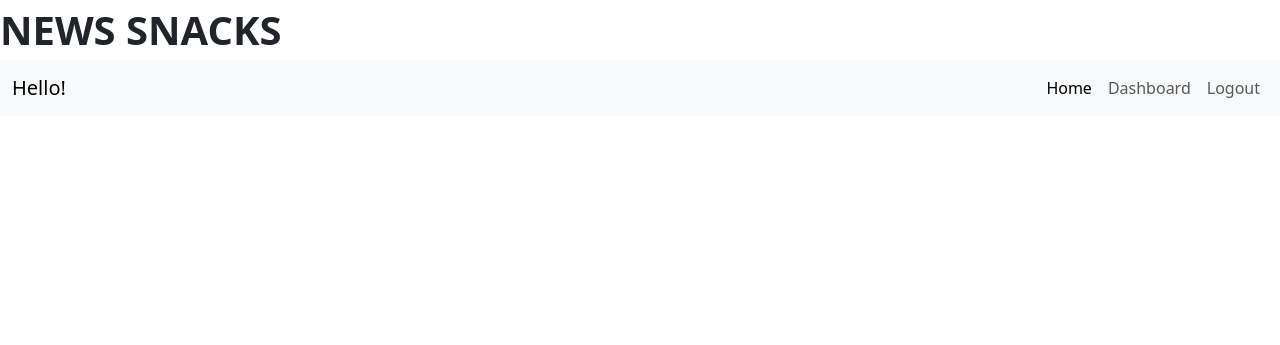
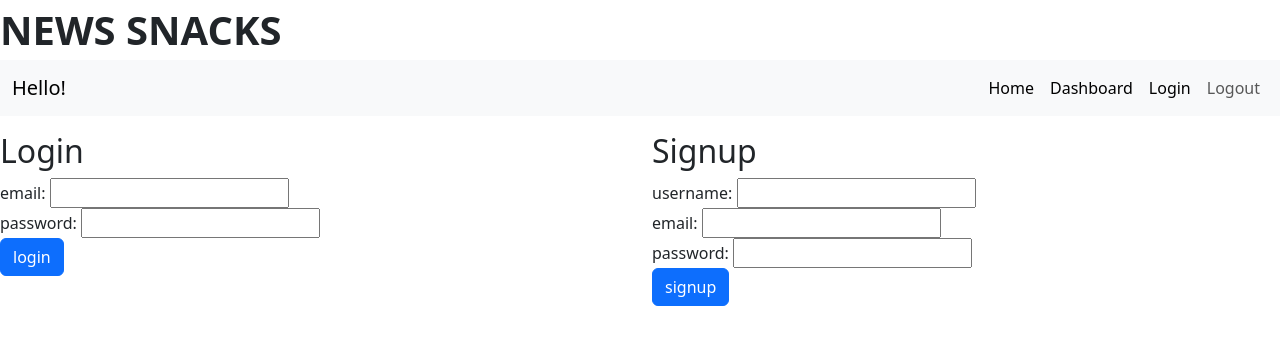
Before and after one commit to JeanSuw/news-snacks, a Node project: template views/login.handlebars in a window 1280 px wide. Shown: the top 345 px of the page. Run offline with Node 20 templates, Linux system fonts and the light colour scheme; the template is opened without the code that fills it: most values are stand-ins (such as "Sample title", 1, 10 or a date in 2020); some libraries are stand-ins or nearby versions.

Commit message:
Debugging main handlebars

```diff
--- a/controllers/api/userRoutes.js
+++ b/controllers/api/userRoutes.js
@@ -39,7 +39,7 @@ router.post('/', async (req, res) =>{
         req.session.save(() => {
             req.session.userID = userData.id;
             req.session.username = userData.username,
-            req.session.logged_in = true;
+            req.session.loggedIn = true;
             res.status(200).json(userData);
         });
     }catch (err){
@@ -63,7 +63,7 @@ router.post('/login', async (req, res) => {
         }
         req.session.save(() => {
             req.session.userID = userData.id;
-            req.session.logged_in = true;
+            req.session.loggedIn = true;
             res.json("log in success!");
         });
     } catch (err){
@@ -74,7 +74,7 @@ router.post('/login', async (req, res) => {
 
 // include log out
 router.post('/logout', (req, res) => {
-    if (req.session.logged_in) {
+    if (req.session.loggedIn) {
         req.session.destroy(() => {
         res.status(204).end();
     });
--- a/views/layout/main.handlebars
+++ b/views/layouts/main.handlebars
@@ -16,17 +16,30 @@
                 <a class="navbar-brand" href="/">Hello! </a>
                 <ul class="navbar-nav">
                     <li class="nav-item">
-                        <a class="nav-link active" aria-current="page" href="/login">Home</a>
+                        <a class="nav-link active" aria-current="page" href="/">Home</a>
+                    </li>
+                    {{!-- {{#if loggedIn}} --}}
+                    <li class="nav-item">
+                        <a class="nav-link active" href="/dashboard">Dashboard</a>
+
                     </li>
                     <li class="nav-item">
-                        <a class="nav-link" href="/">Dashboard</a>
+                        <a class="nav-link active" href="/login">Login</a>
                     </li>
                     <li class="nav-item">
                         <a class="nav-link" href="/">Logout</a>
                     </li>
+                    {{!-- {{else}}
+                        <p>You just logged out </p>
+                    {{/if}} --}}
                 </ul>
             </div>
         </nav>
+        <main class = "mt-3">
+            {{!-- The homepage will start off with login and sign up forms --}}
+            {{{ body }}}
+
+        </main>
 
         <script src="https://cdn.jsdelivr.net/npm/bootstrap@5.3.0-alpha3/dist/js/bootstrap.bundle.min.js" integrity="sha384-ENjdO4Dr2bkBIFxQpeoTz1HIcje39Wm4jDKdf19U8gI4ddQ3GYNS7NTKfAdVQSZe" crossorigin="anonymous"></script>
     </body>
--- a/views/login.handlebars
+++ b/views/login.handlebars
@@ -40,4 +40,4 @@
   </div>
 </div>
 
-<script src="./js/login.js"></script>
+<script src="/public/js/login.js"></script>
```
